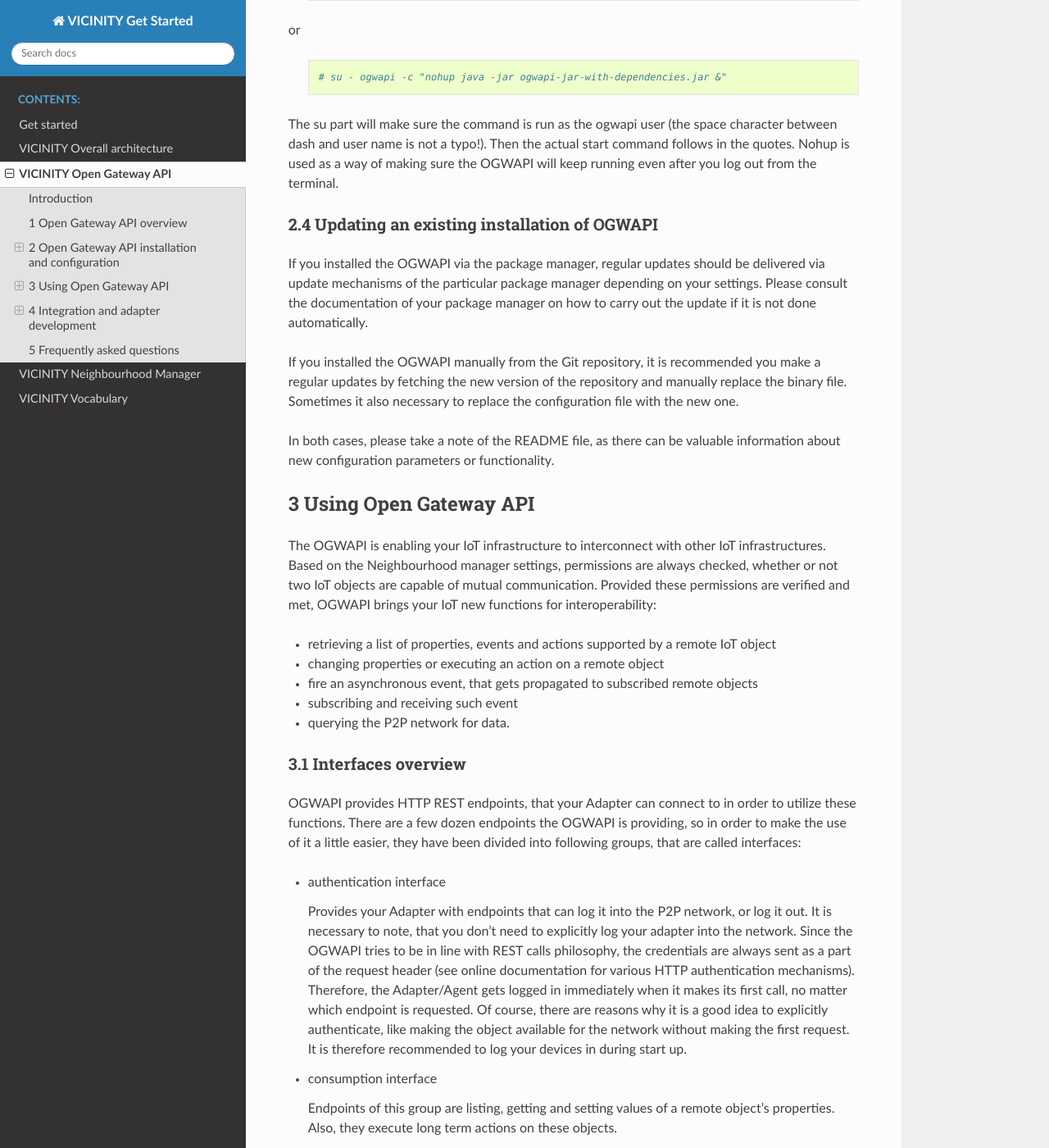
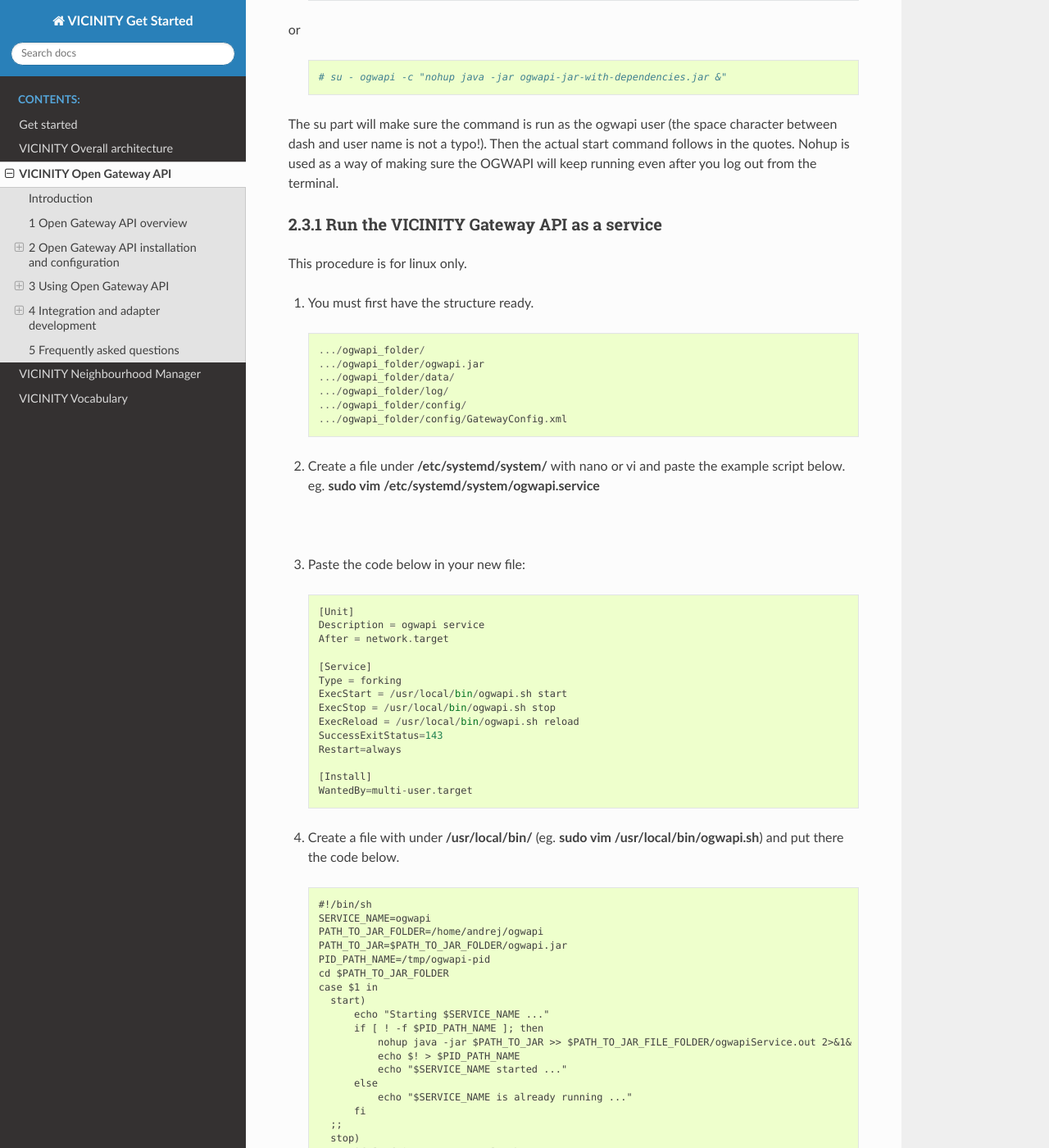
Before and after one commit to vicinityh2020/vicinity-get-started, a Sphinx documentation site: the page built from docs/open-gateway-api.rst, in a window 1280 px wide and 1400 px high, scrolled down 15648 px. Shown: the whole window at 82% size. Built offline with Sphinx 7.4.7 and the Read the Docs theme 2.0.0, drawn with Linux system fonts in a browser that asks for light colours; formulas are drawn with MathJax 3; some of the changed text lies outside the part shown.

Commit message:
Update open-gateway-api.rst

```diff
--- a/docs/open-gateway-api.rst
+++ b/docs/open-gateway-api.rst
@@ -839,6 +839,107 @@
 making sure the OGWAPI will keep running even after you log out from the
 terminal.
 
+2.3.1 Run the VICINITY Gateway API as a service
+-----------------------------------------------
+This procedure is for linux only.
+
+1. You must first have the structure ready.
+
+  ::
+
+    .../ogwapi_folder/
+    .../ogwapi_folder/ogwapi.jar
+    .../ogwapi_folder/data/
+    .../ogwapi_folder/log/
+    .../ogwapi_folder/config/
+    .../ogwapi_folder/config/GatewayConfig.xml
+
+2. Create a file under **/etc/systemd/system/** with nano or vi and paste the example script below.
+   eg. **sudo vim /etc/systemd/system/ogwapi.service**
+|
+3. Paste the code below in your new file:
+
+  ::
+
+    [Unit]
+    Description = ogwapi service
+    After = network.target
+
+    [Service]
+    Type = forking
+    ExecStart = /usr/local/bin/ogwapi.sh start
+    ExecStop = /usr/local/bin/ogwapi.sh stop
+    ExecReload = /usr/local/bin/ogwapi.sh reload
+    SuccessExitStatus=143
+    Restart=always
+
+    [Install]
+    WantedBy=multi-user.target
+
+
+4. Create a file with under **/usr/local/bin/**
+   (eg. **sudo vim /usr/local/bin/ogwapi.sh**) and put there the code below.
+
+
+  ::
+
+    #!/bin/sh
+    SERVICE_NAME=ogwapi
+    PATH_TO_JAR_FOLDER=/home/andrej/ogwapi
+    PATH_TO_JAR=$PATH_TO_JAR_FOLDER/ogwapi.jar
+    PID_PATH_NAME=/tmp/ogwapi-pid
+    cd $PATH_TO_JAR_FOLDER
+    case $1 in
+      start)
+          echo "Starting $SERVICE_NAME ..."
+          if [ ! -f $PID_PATH_NAME ]; then
+              nohup java -jar $PATH_TO_JAR >> $PATH_TO_JAR_FILE_FOLDER/ogwapiService.out 2>&1&
+              echo $! > $PID_PATH_NAME
+              echo "$SERVICE_NAME started ..."
+          else
+              echo "$SERVICE_NAME is already running ..."
+          fi
+      ;;
+      stop)
+          if [ -f $PID_PATH_NAME ]; then
+              PID=$(cat $PID_PATH_NAME);
+              echo "$SERVICE_NAME stoping ..."
+              kill $PID;
+              echo "$SERVICE_NAME stopped ..."
+              rm $PID_PATH_NAME
+          else
+              echo "$SERVICE_NAME is not running ..."
+          fi
+      ;;
+      restart)
+          if [ -f $PID_PATH_NAME ]; then
+              PID=$(cat $PID_PATH_NAME);
+              echo "$SERVICE_NAME stopping ...";
+              kill $PID;
+              echo "$SERVICE_NAME stopped ...";
+              rm $PID_PATH_NAME
+              echo "$SERVICE_NAME starting ..."
+              nohup java -jar $PATH_TO_JAR >> $PATH_TO_JAR_FILE_FOLDER/ogwapiService.out 2>&1&
+              echo $! > $PID_PATH_NAME
+              echo "$SERVICE_NAME started ..."
+          else
+              echo "$SERVICE_NAME is not running ..."
+          fi
+      ;;
+    esac
+
+5. Modify the SERVICE_NAME, PATH_TO_JAR_FOLDER, and choose a PID_PATH_NAME for the file you are going to use to store your service ID.
+
+6. Write the file and give execution permisions ex. **sudo chmod +x /usr/local/bin/ogwapi.sh**
+
+7. Enable the service with the command **sudo systemctl enable ogwapi**
+
+8. To run the service **sudo service ogwapi start**
+
+9. To check the service status **sudo service ogwapi status**
+
+10. To stop the service **sudo service ogwapi stop**
+
 2.4 Updating an existing installation of OGWAPI
 -----------------------------------------------
 
```
